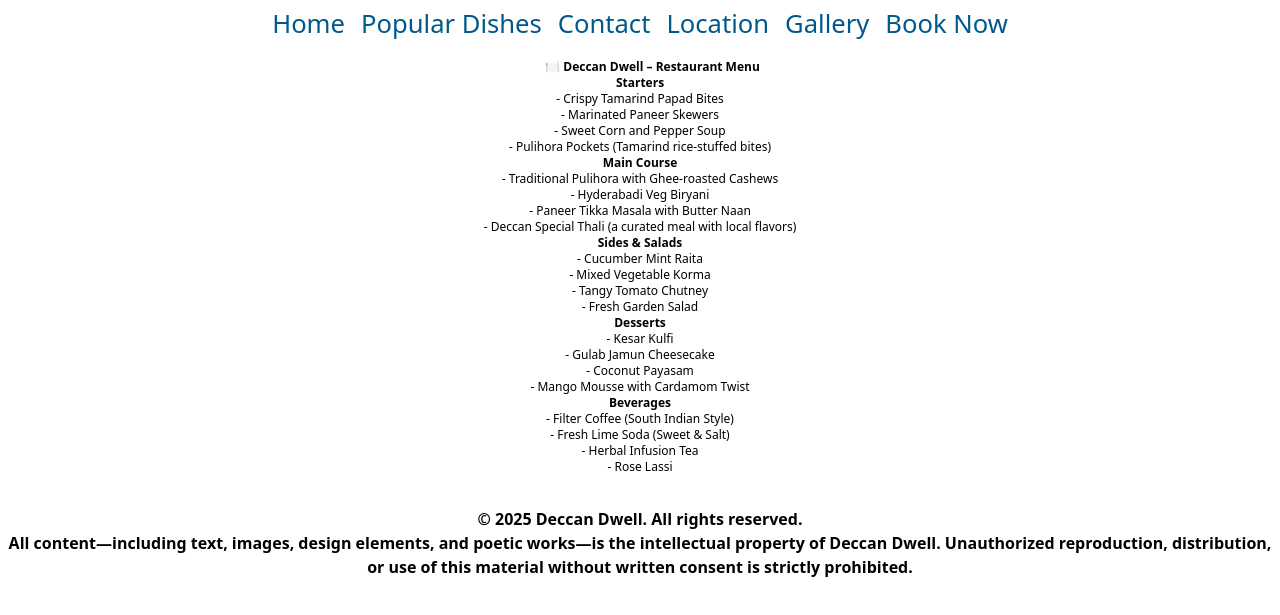
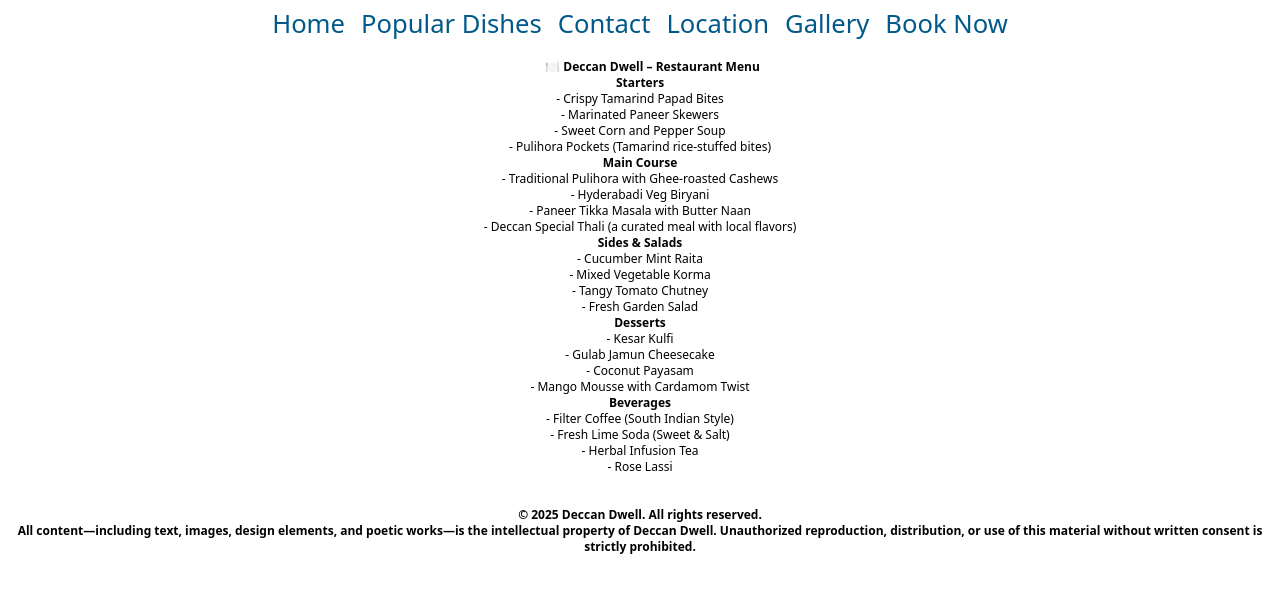
Before and after one commit to NLR-2007/Deccan, a plain HTML site: page menu.html in a window 1280 px wide. Shown: the part 67-682 px from the top of the page. Drawn offline with nearby package versions, Linux system fonts and the light colour scheme.

Commit message:
Update menu.html

```diff
--- a/menu.html
+++ b/menu.html
@@ -46,7 +46,7 @@
 - Rose Lassi
 
     </pre>
-    <p class="text-center font-semibold">© 2025 Deccan Dwell. All rights reserved.<br>
+    <p class="text-center font-semibold text-xs">© 2025 Deccan Dwell. All rights reserved.<br>
 All content—including text, images, design elements, and poetic works—is the intellectual property of Deccan Dwell. Unauthorized reproduction, distribution, or use of this material without written consent is strictly prohibited.
 </p>
 </body>
```
